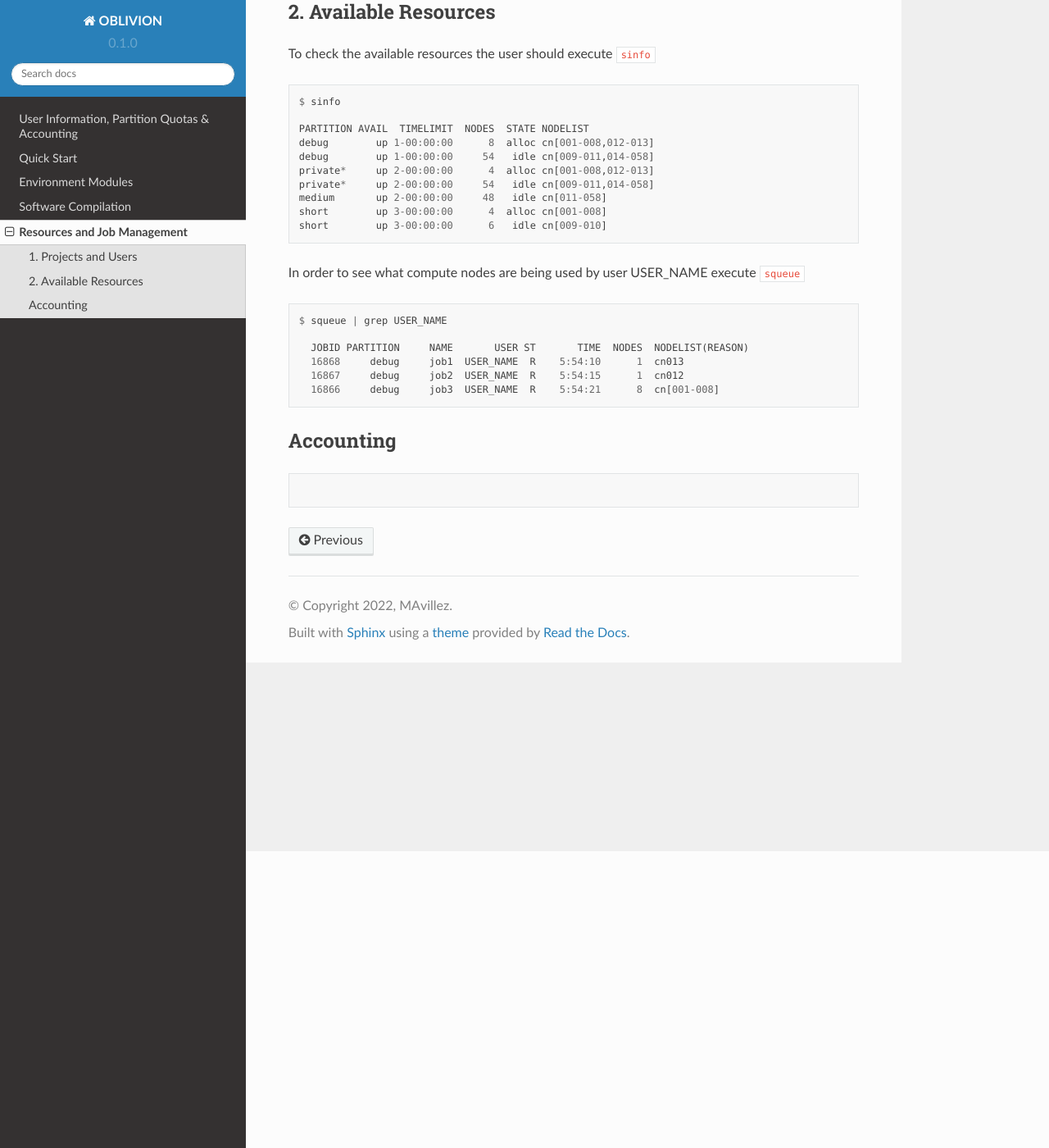
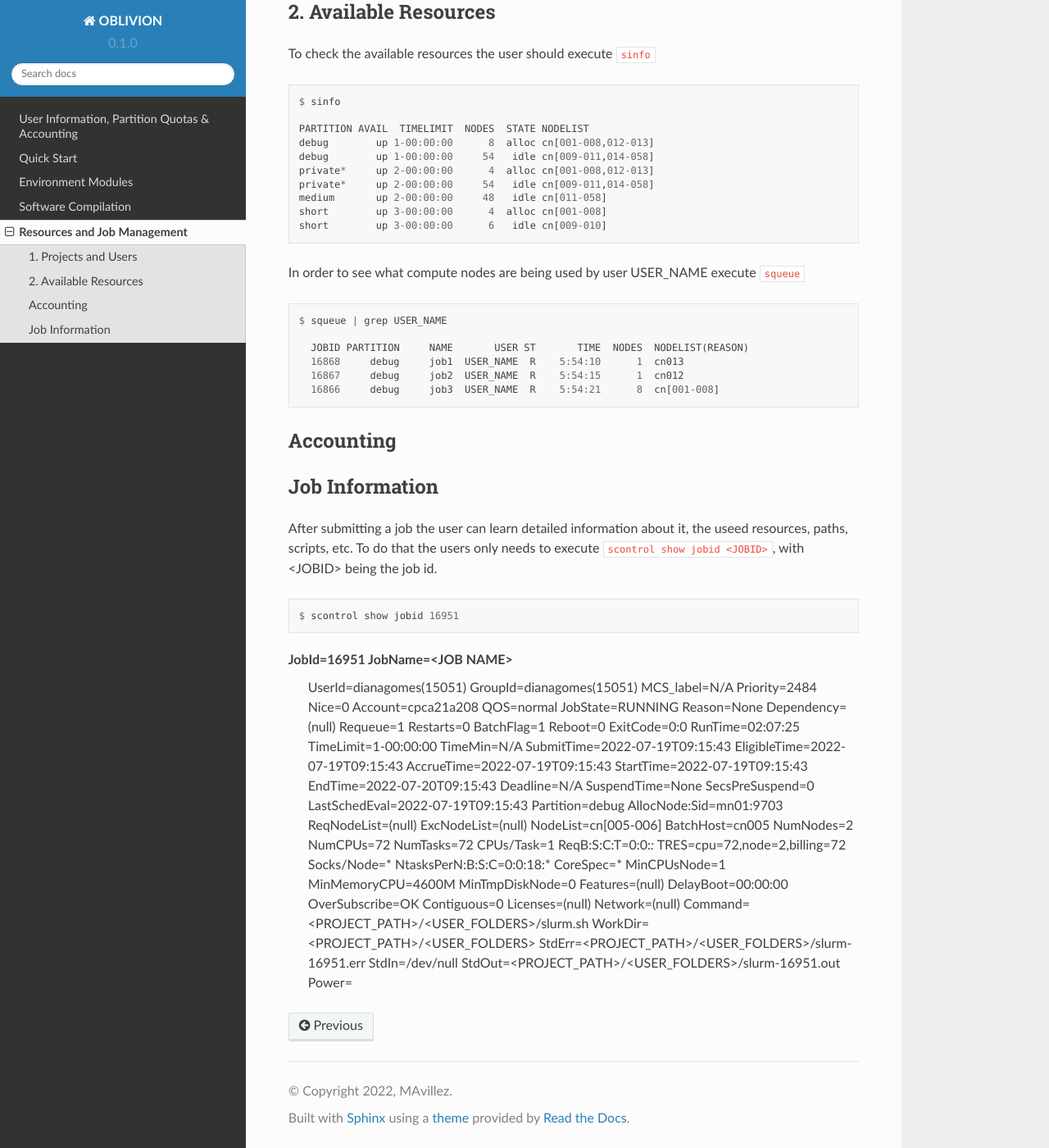
Before and after one commit to mavillez/Oblivion, a Sphinx documentation site: the page built from docs/source/management.rst, in a window 1280 px wide and 1400 px high, scrolled down 362 px. Shown: the whole window at 82% size. Built offline with Sphinx 7.4.7 and the Read the Docs theme 2.0.0, drawn with Linux system fonts in a browser that asks for light colours.

Commit message:
Update management.rst

```diff
--- a/docs/source/management.rst
+++ b/docs/source/management.rst
@@ -44,6 +44,38 @@ In order to see what compute nodes are being used by user USER_NAME execute ``sq
 Accounting
 ----------
 
+Job Information
+---------------
 
+After submitting a job the user can learn detailed information about it, the useed resources, paths, scripts, etc. To do that the users only needs to execute ``scontrol show jobid <JOBID>``, with <JOBID> being the job id.
 
-.. code-block:: console
+.. code-block:: julia
+
+  $ scontrol show jobid 16951
+
+JobId=16951 JobName=<JOB NAME>
+   UserId=dianagomes(15051) GroupId=dianagomes(15051) MCS_label=N/A
+   Priority=2484 Nice=0 Account=cpca21a208 QOS=normal
+   JobState=RUNNING Reason=None Dependency=(null)
+   Requeue=1 Restarts=0 BatchFlag=1 Reboot=0 ExitCode=0:0
+   RunTime=02:07:25 TimeLimit=1-00:00:00 TimeMin=N/A
+   SubmitTime=2022-07-19T09:15:43 EligibleTime=2022-07-19T09:15:43
+   AccrueTime=2022-07-19T09:15:43
+   StartTime=2022-07-19T09:15:43 EndTime=2022-07-20T09:15:43 Deadline=N/A
+   SuspendTime=None SecsPreSuspend=0 LastSchedEval=2022-07-19T09:15:43
+   Partition=debug AllocNode:Sid=mn01:9703
+   ReqNodeList=(null) ExcNodeList=(null)
+   NodeList=cn[005-006]
+   BatchHost=cn005
+   NumNodes=2 NumCPUs=72 NumTasks=72 CPUs/Task=1 ReqB:S:C:T=0:0:*:*
+   TRES=cpu=72,node=2,billing=72
+   Socks/Node=* NtasksPerN:B:S:C=0:0:18:* CoreSpec=*
+   MinCPUsNode=1 MinMemoryCPU=4600M MinTmpDiskNode=0
+   Features=(null) DelayBoot=00:00:00
+   OverSubscribe=OK Contiguous=0 Licenses=(null) Network=(null)
+   Command=<PROJECT_PATH>/<USER_FOLDERS>/slurm.sh
+   WorkDir=<PROJECT_PATH>/<USER_FOLDERS>
+   StdErr=<PROJECT_PATH>/<USER_FOLDERS>/slurm-16951.err
+   StdIn=/dev/null
+   StdOut=<PROJECT_PATH>/<USER_FOLDERS>/slurm-16951.out
+   Power=
```
